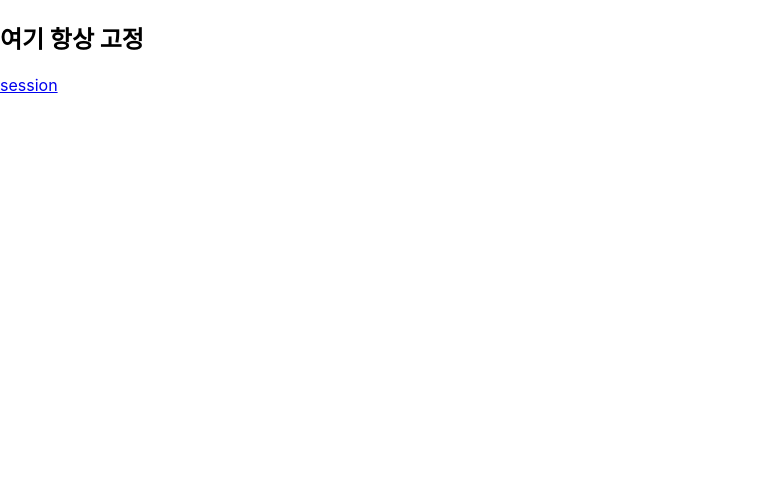
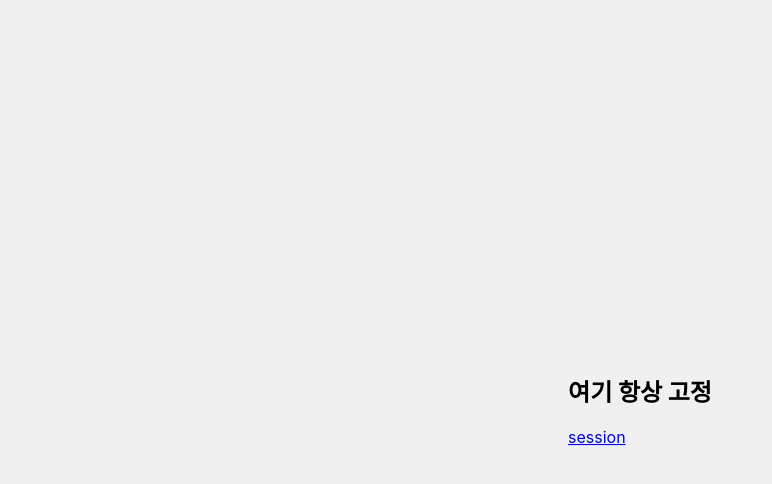
Before and after one commit to parkjisu6239/Dicoco, a React (Create React App) app: page / in a window 1280 px wide. Shown: the top 484 px of the page, without its empty margins (0-772 px from the left). Built offline with nearby package versions, Linux system fonts and the light colour scheme.

Commit message:
feat: Add root css

```diff
--- a/src/index.css
+++ b/src/index.css
@@ -5,6 +5,15 @@ body {
     sans-serif;
   -webkit-font-smoothing: antialiased;
   -moz-osx-font-smoothing: grayscale;
+  background-color: rgb(240,240, 240);
+}
+
+#root {
+  width: 100vw;
+  height: 100vh;
+  display: flex;
+  justify-content: center;
+  align-items: center;
 }
 
 code {
```
